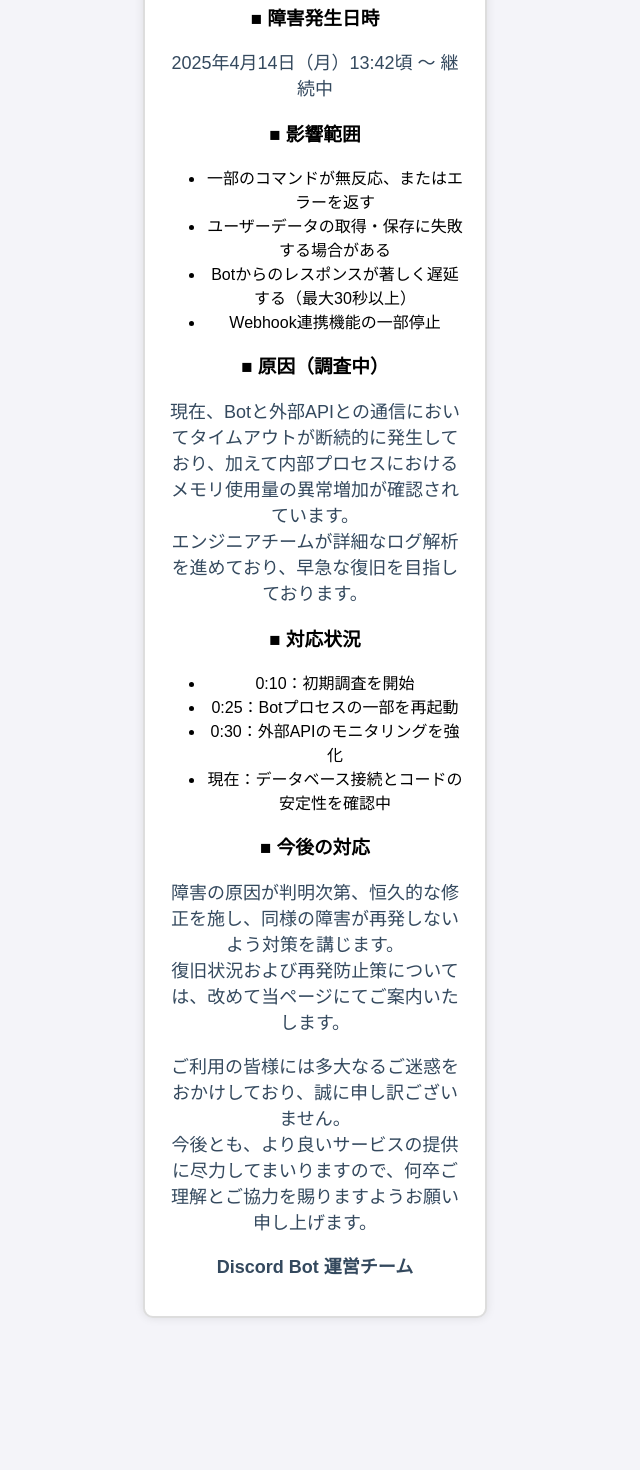
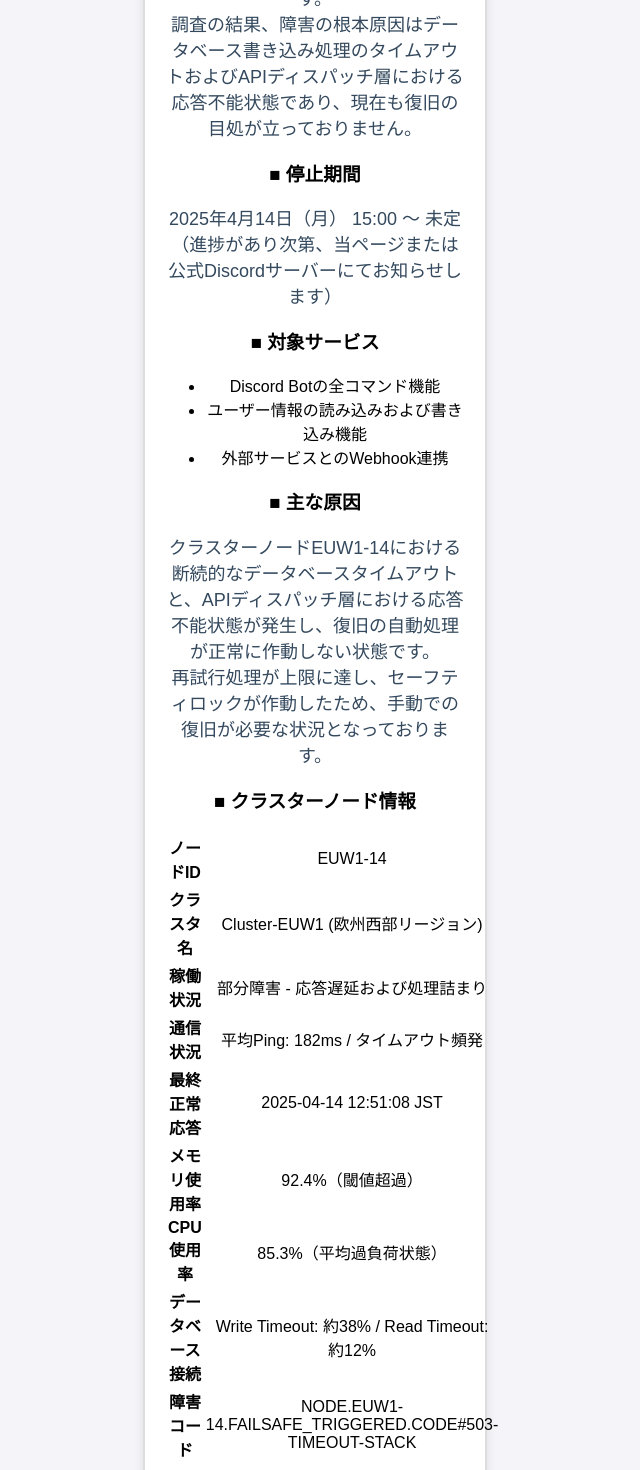
Before and after one commit to ZENITHSCRIM/Kiyaku-bot, a plain HTML site: page status.html in a window 1280 px wide. Shown: the part 470-1940 px from the top of the page, without its empty margins (325-965 px from the left). Before the commit the page ends 1816 px from the top, so only its background shows below. Drawn offline with Linux system fonts and the light colour scheme.

Commit message:
Update status.html

```diff
--- a/status.html
+++ b/status.html
@@ -53,50 +53,79 @@
         <h2>Zenith scrim bot status</h2>
 
         <!-- ステータス表示部分 -->
-        <p id="status-display">ステータス: サービス障害発生</p>
-        <section class="status-update">
-  <h2>【重要】Discord Bot サービス障害のお知らせ</h2>
+        <p id="status-display">ステータス: サービス停止予定</p>
+        <section class="maintenance-notice">
+  <h2>【重要】Discord Bot 一時サービス停止のお知らせ</h2>
   <p><strong>掲載日：</strong>2025年4月14日</p>
 
   <p>
     平素より当Botサービスをご利用いただき、誠にありがとうございます。<br>
-    現在、当Botの一部機能において不具合が発生しており、ユーザーの皆様に多大なるご不便をおかけしております。心よりお詫び申し上げます。
+    現在、下記のエラーコードに関連する重大な障害が発生しており、Botサービスの一部または全体において深刻な遅延・停止が確認されています。<br>
+    調査の結果、障害の根本原因はデータベース書き込み処理のタイムアウトおよびAPIディスパッチ層における応答不能状態であり、現在も復旧の目処が立っておりません。
   </p>
 
-  <h3>■ 障害発生日時</h3>
-  <p>2025年4月14日（月）13:42頃 〜 継続中</p>
+  <h3>■ 停止期間</h3>
+  <p>2025年4月14日（月） 15:00 〜 未定
+  （進捗があり次第、当ページまたは公式Discordサーバーにてお知らせします）</p>
 
-  <h3>■ 影響範囲</h3>
+  <h3>■ 対象サービス</h3>
   <ul>
-    <li>一部のコマンドが無反応、またはエラーを返す</li>
-    <li>ユーザーデータの取得・保存に失敗する場合がある</li>
-    <li>Botからのレスポンスが著しく遅延する（最大30秒以上）</li>
-    <li>Webhook連携機能の一部停止</li>
+    <li>Discord Botの全コマンド機能</li>
+    <li>ユーザー情報の読み込みおよび書き込み機能</li>
+    <li>外部サービスとのWebhook連携</li>
   </ul>
 
-  <h3>■ 原因（調査中）</h3>
+  <h3>■ 主な原因</h3>
   <p>
-    現在、Botと外部APIとの通信においてタイムアウトが断続的に発生しており、加えて内部プロセスにおけるメモリ使用量の異常増加が確認されています。<br>
-    エンジニアチームが詳細なログ解析を進めており、早急な復旧を目指しております。
+    クラスターノードEUW1-14における断続的なデータベースタイムアウトと、APIディスパッチ層における応答不能状態が発生し、復旧の自動処理が正常に作動しない状態です。<br>
+    再試行処理が上限に達し、セーフティロックが作動したため、手動での復旧が必要な状況となっております。
   </p>
 
-  <h3>■ 対応状況</h3>
-  <ul>
-    <li>0:10：初期調査を開始</li>
-    <li>0:25：Botプロセスの一部を再起動</li>
-    <li>0:30：外部APIのモニタリングを強化</li>
-    <li>現在：データベース接続とコードの安定性を確認中</li>
-  </ul>
+  <h3>■ クラスターノード情報</h3>
+  <table>
+    <tr>
+      <th>ノードID</th>
+      <td>EUW1-14</td>
+    </tr>
+    <tr>
+      <th>クラスタ名</th>
+      <td>Cluster-EUW1 (欧州西部リージョン)</td>
+    </tr>
+    <tr>
+      <th>稼働状況</th>
+      <td>部分障害 - 応答遅延および処理詰まり</td>
+    </tr>
+    <tr>
+      <th>通信状況</th>
+      <td>平均Ping: 182ms / タイムアウト頻発</td>
+    </tr>
+    <tr>
+      <th>最終正常応答</th>
+      <td>2025-04-14 12:51:08 JST</td>
+    </tr>
+    <tr>
+      <th>メモリ使用率</th>
+      <td>92.4%（閾値超過）</td>
+    </tr>
+    <tr>
+      <th>CPU使用率</th>
+      <td>85.3%（平均過負荷状態）</td>
+    </tr>
+    <tr>
+      <th>データベース接続</th>
+      <td>Write Timeout: 約38% / Read Timeout: 約12%</td>
+    </tr>
+    <tr>
+      <th>障害コード</th>
+      <td>NODE.EUW1-14.FAILSAFE_TRIGGERED.CODE#503-TIMEOUT-STACK</td>
+    </tr>
+  </table>
 
   <h3>■ 今後の対応</h3>
   <p>
-    障害の原因が判明次第、恒久的な修正を施し、同様の障害が再発しないよう対策を講じます。<br>
-    復旧状況および再発防止策については、改めて当ページにてご案内いたします。
-  </p>
-
-  <p>
-    ご利用の皆様には多大なるご迷惑をおかけしており、誠に申し訳ございません。<br>
-    今後とも、より良いサービスの提供に尽力してまいりますので、何卒ご理解とご協力を賜りますようお願い申し上げます。
+    本障害によりご迷惑をおかけしておりますことを深くお詫び申し上げます。現在、再構築・安定化のための修正対応を最優先で進めております。<br>
+    サービス再開時には、再発防止策を講じた上で、安全にご利用いただける環境を整えてまいります。<br>
+    再開予定については、進捗次第お知らせいたします。
   </p>
 
   <p><strong>Discord Bot 運営チーム</strong></p>
```
